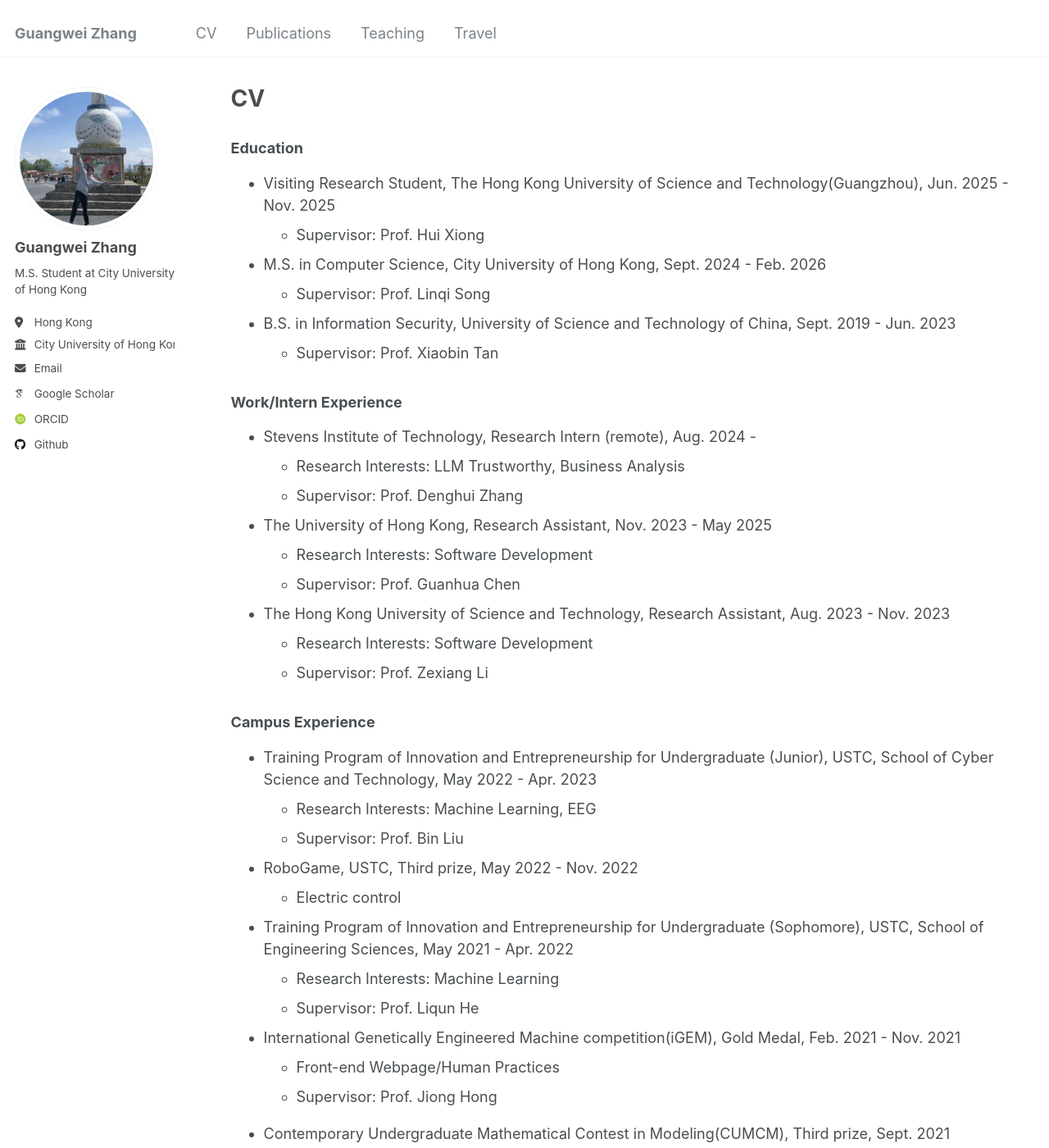
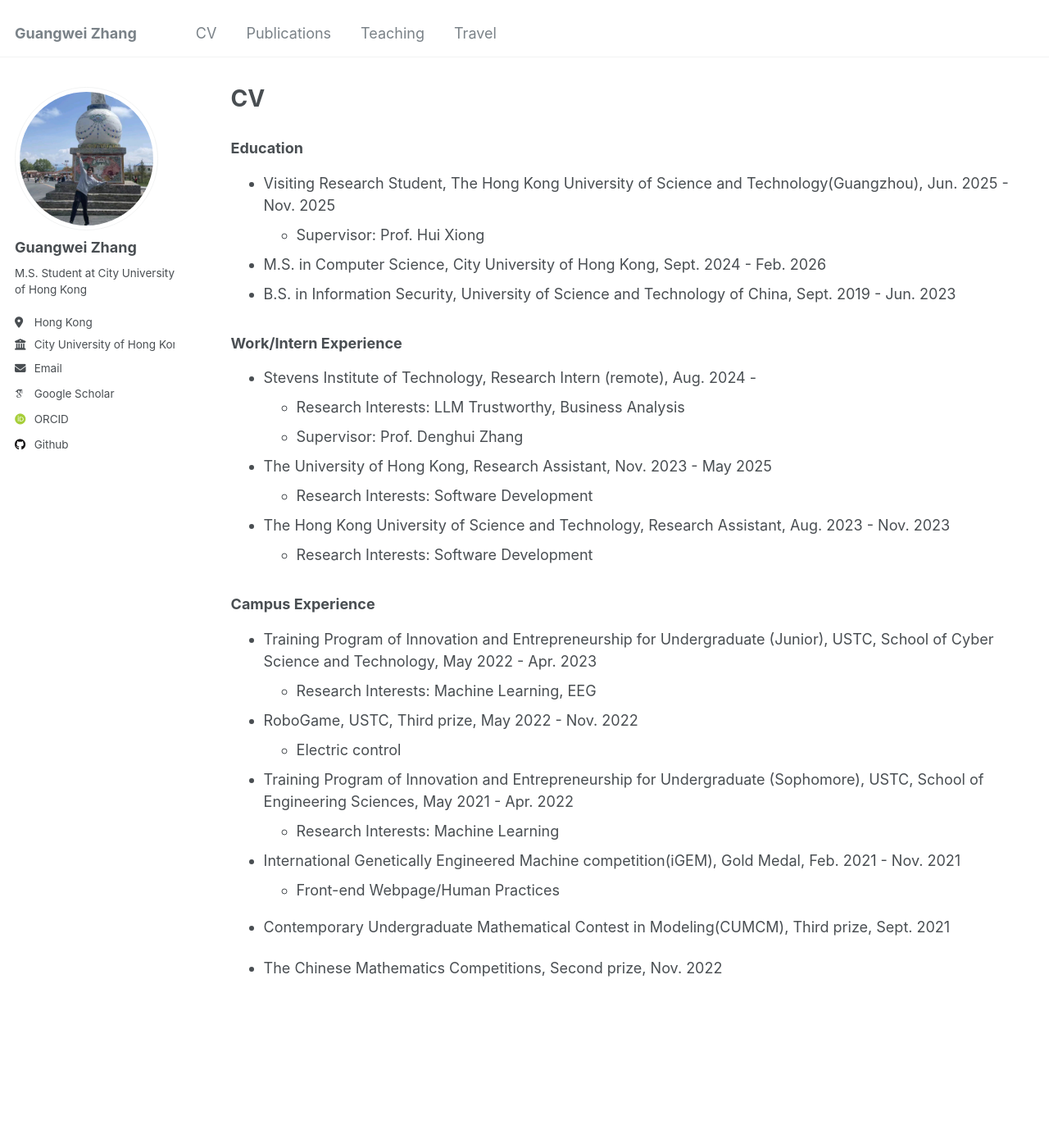
Before and after one commit to changhu73/changhu73.github.io, a Jekyll site: the page built from _pages/cv.md, in a window 1280 px wide and 1400 px high. Shown: the whole window at 82% size. Built offline with Jekyll 4.4.1, drawn with Linux system fonts in a browser that asks for light colours; some web fonts are replaced.

Commit message:
Update cv.md

```diff
--- a/_pages/cv.md
+++ b/_pages/cv.md
@@ -12,9 +12,7 @@ redirect_from:
 * Visiting Research Student, The Hong Kong University of Science and Technology(Guangzhou), Jun. 2025 - Nov. 2025
   *  Supervisor: Prof. Hui Xiong
 * M.S. in Computer Science, City University of Hong Kong, Sept. 2024 - Feb. 2026
-  *  Supervisor: Prof. Linqi Song
 * B.S. in Information Security, University of Science and Technology of China, Sept. 2019 - Jun. 2023
-  *  Supervisor: Prof. Xiaobin Tan
 
 
 
@@ -34,11 +32,9 @@ redirect_from:
 
 * The University of Hong Kong, Research Assistant, Nov. 2023 - May 2025  <!-- Hong Kong Quantum AI Lab -->
   *  Research Interests: Software Development
-  *  Supervisor: Prof. Guanhua Chen
 
 * The Hong Kong University of Science and Technology, Research Assistant, Aug. 2023 - Nov. 2023 <!-- Hong Kong Center for Construction Robotics -->
   *  Research Interests: Software Development
-  *  Supervisor: Prof. Zexiang Li
 
 <!-- * iFLYTEK, Juinor Data Engineer Intern, Mar. 2023 - Jun. 2023   -->
 
@@ -46,18 +42,15 @@ redirect_from:
 
 * Training Program of Innovation and Entrepreneurship for Undergraduate (Junior), USTC, School of Cyber Science and Technology, May 2022 - Apr. 2023
   *  Research Interests: Machine Learning, EEG
-  *  Supervisor: Prof. Bin Liu
 
 * RoboGame, USTC, Third prize, May 2022 - Nov. 2022
   *  Electric control
 
 * Training Program of Innovation and Entrepreneurship for Undergraduate (Sophomore), USTC, School of Engineering Sciences, May 2021 - Apr. 2022
   *  Research Interests: Machine Learning
-  *  Supervisor: Prof. Liqun He
 
 * International Genetically Engineered Machine competition(iGEM), Gold Medal, Feb. 2021 - Nov. 2021
   *  Front-end Webpage/Human Practices
-  *  Supervisor: Prof. Jiong Hong
 
 * Contemporary Undergraduate Mathematical Contest in Modeling(CUMCM), Third prize, Sept. 2021
 
```
